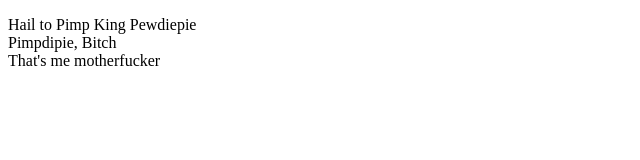
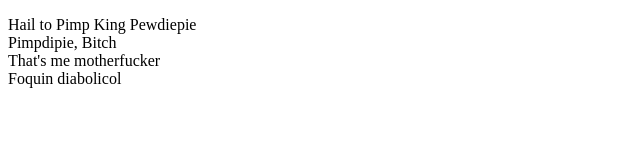
Before and after one commit to samybaeza/proyectoDemoCursoPrework, a plain HTML site: page index.html in a window 1280 px wide. Shown: the whole page, without its empty margins (0-640 px from the left). Drawn offline with Linux system fonts and the light colour scheme.

Commit message:
Cambios de prueba

```diff
--- a/index.html
+++ b/index.html
@@ -9,7 +9,8 @@
     <p>
         Hail to Pimp King Pewdiepie <br>
         Pimpdipie, Bitch <br>
-        That's me motherfucker
+        That's me motherfucker <br>
+        Foquin diabolicol
     </p>
 </body>
 </html>
```
